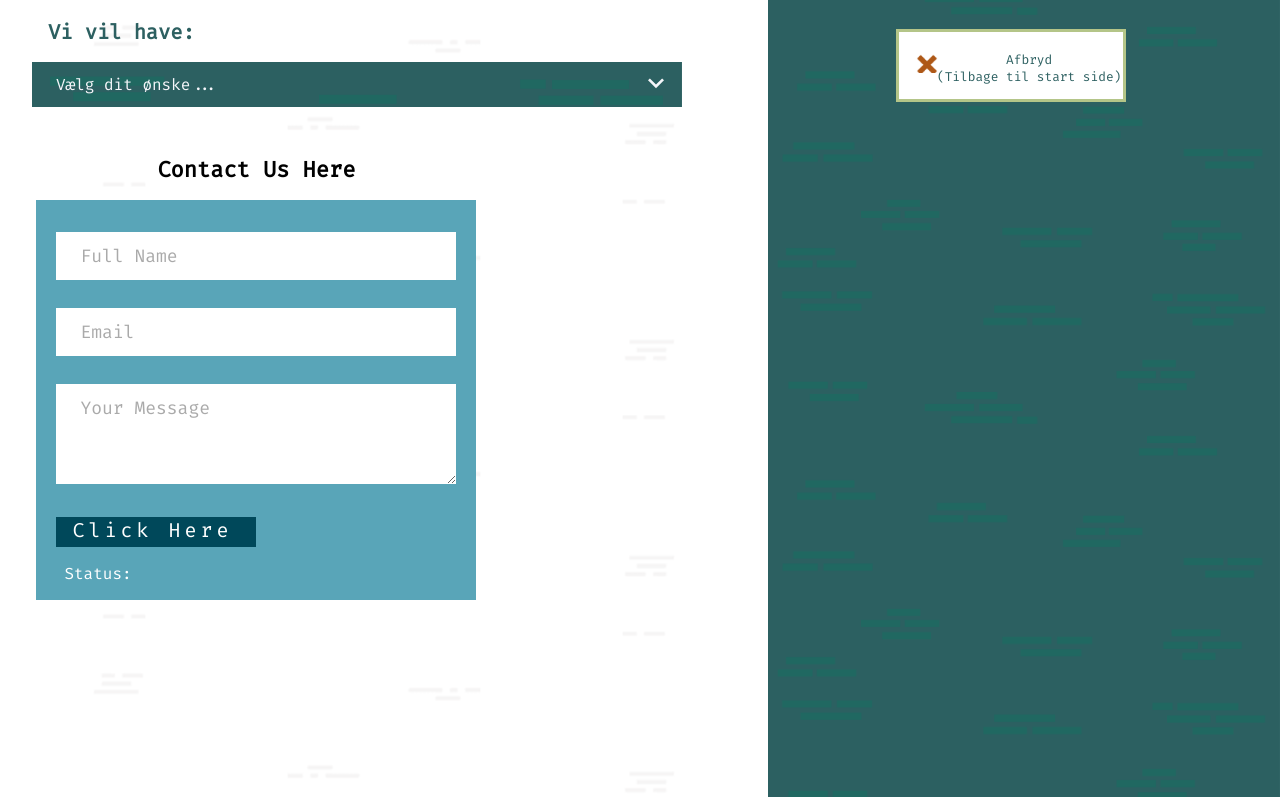
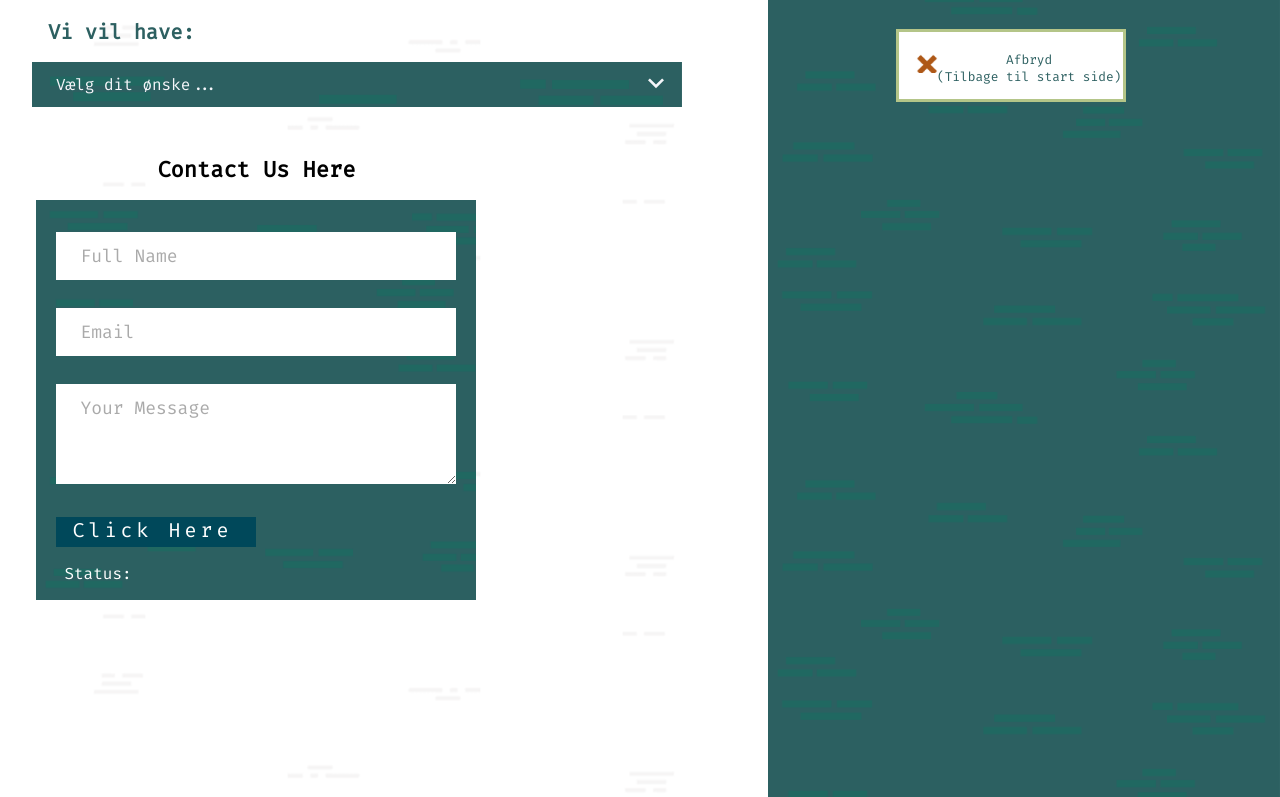
Before and after one commit to JonasHawwaBroens/Projekt-4-Afklaringsforl-b--Hi-fi-prototype-, a plain HTML site: page afregn_dit_afklaringsforloeb.html in a window 1280 px wide. Shown: the part 495-1292 px from the top of the page. Drawn offline with nearby package versions, Linux system fonts and the light colour scheme.

Commit message:
Kode-opdatering, d. 1/3 2021

```diff
--- a/stylesheet.css
+++ b/stylesheet.css
@@ -373,7 +373,8 @@ h1 {
 /* Form */
 
 .main-form {
-    background-color: #59a5b8;
+    background-image: url(images/Background\ f\ Main\ Content\ TTL.png);
+    background-size: cover;
     padding: 32px 20px;
 }
 
```
